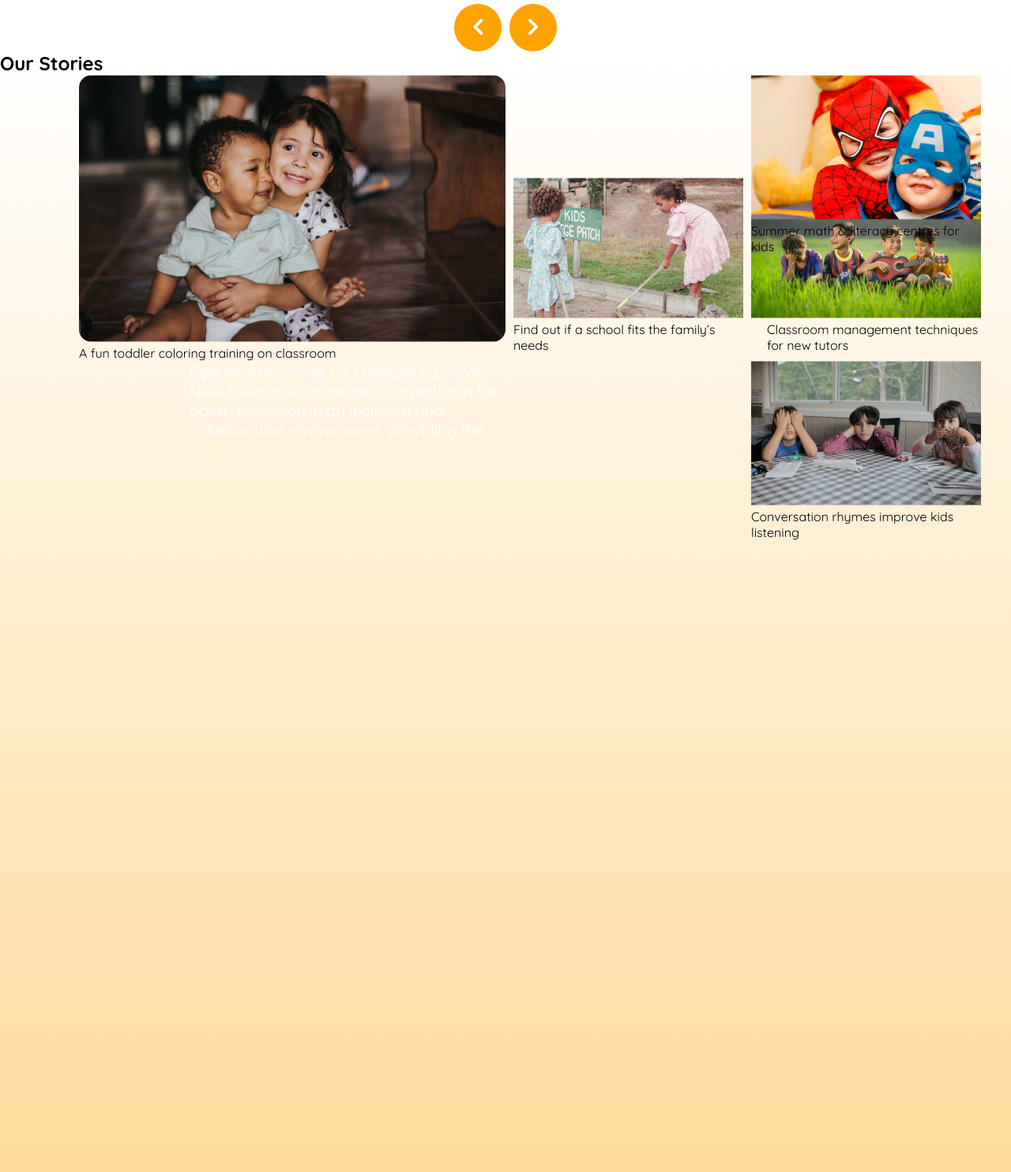
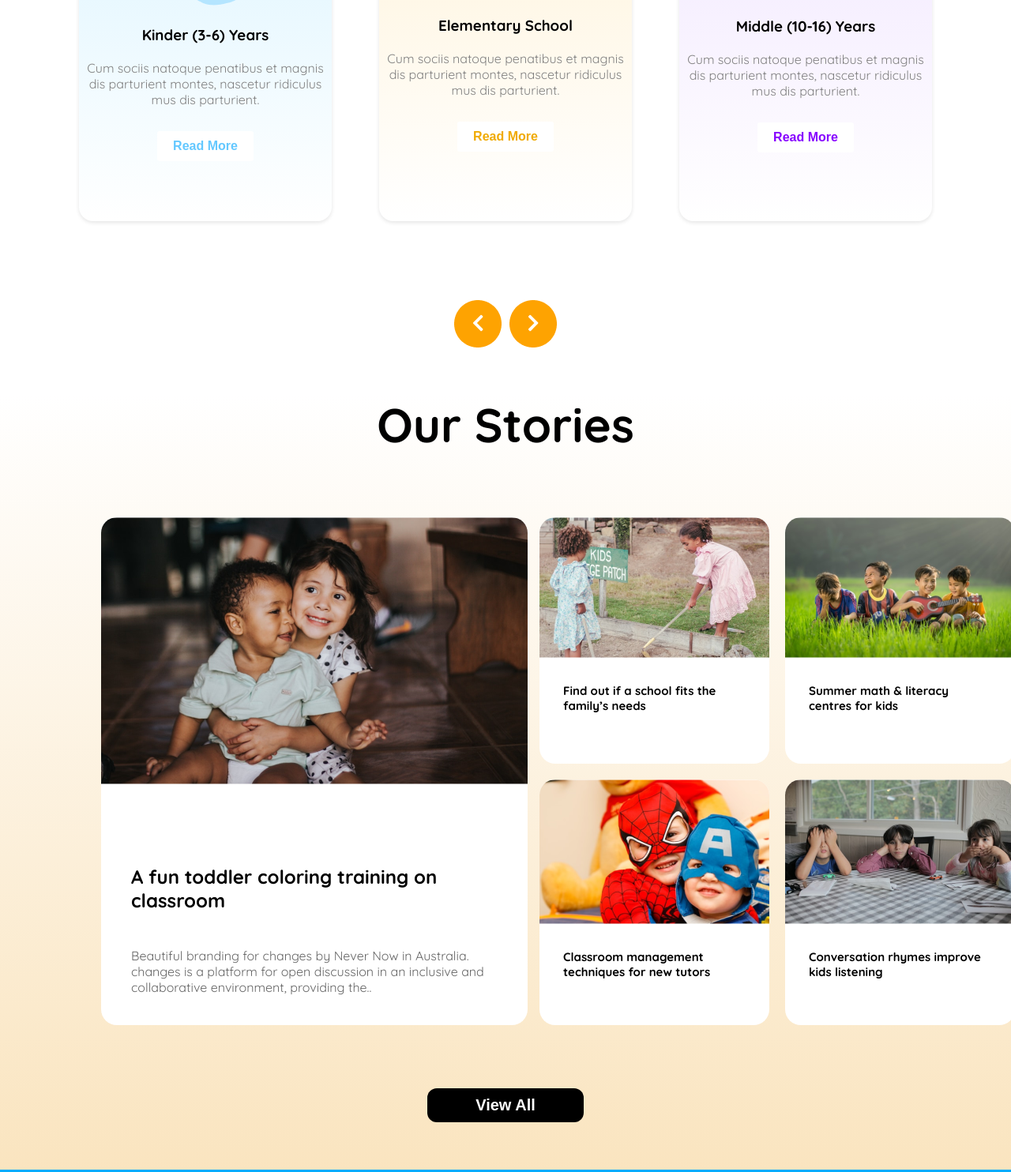
Before and after one commit to ahmadakil67/kids-school, a plain HTML site: page index.html in a window 1280 px wide. Shown: the part 1027-2511 px from the top of the page at 79% size. Drawn offline with Linux system fonts and the light colour scheme.

Commit message:
completed my project

```diff
--- a/index.html
+++ b/index.html
@@ -12,10 +12,11 @@
     <link rel="stylesheet" href="styles/stories.css">
     <link rel="stylesheet" href="styles/footer.css">
     <style>
-        *{
+        * {
             margin: 0;
             padding: 0;
         }
+
         body {
             font-family: 'Quicksand', sans-serif;
         }
@@ -51,6 +52,7 @@
     <div class="horizontal-line">
 
     </div>
+    <marquee>This web page is created for learning purpose.....</marquee>
 
     <header>
         <div>
@@ -79,24 +81,27 @@
             </div>
 
             <div class="card-container">
-                <div class="card">
+                <div id="card1" class="card">
                     <img src="assets/kinder.png" alt="Kindergarten">
                     <h3>Kinder (3-6) Years</h3>
-                  <p>Cum sociis natoque penatibus et magnis dis parturient montes, nascetur ridiculus mus dis parturient.</p>
+                    <p>Cum sociis natoque penatibus et magnis dis parturient montes, nascetur ridiculus mus dis
+                        parturient.</p>
                     <button>Read More</button>
                 </div>
 
-                <div class="card">
+                <div id="card2" class="card">
                     <img src="assets/elementary.png" alt="Elementary School">
                     <h3>Elementary School</h3>
-                  <p>Cum sociis natoque penatibus et magnis dis parturient montes, nascetur ridiculus mus dis parturient.</p>
+                    <p>Cum sociis natoque penatibus et magnis dis parturient montes, nascetur ridiculus mus dis
+                        parturient.</p>
                     <button>Read More</button>
                 </div>
 
-                <div class="card">
+                <div id="card3" class="card">
                     <img src="assets/middle.png" alt="Middle School">
                     <h3>Middle (10-16) Years</h3>
-                  <p>Cum sociis natoque penatibus et magnis dis parturient montes, nascetur ridiculus mus dis parturient.</p>
+                    <p>Cum sociis natoque penatibus et magnis dis parturient montes, nascetur ridiculus mus dis
+                        parturient.</p>
                     <button>Read More</button>
                 </div>
             </div>
@@ -110,38 +115,47 @@
 
 
         <section class="stories">
-            <div class="story-title"><h2>Our Stories</h2></div>
+            <div class="story-title">
+                <h2>Our Stories</h2>
+            </div>
 
-            <div class="grid-container">
-                <div class="div1">
-                    <img src="assets/story-1.png" alt="">
-                    <div class="title">A fun toddler coloring training on
-                        classroom</div>
-                    <p>Beautiful branding for changes by Never Now in Australia.
+            <div class="container">
+                <div class="left-image">
+                    <img src="assets/story-1.png" alt="Image 1">
+                    <div class="text">
+                        <h3>A fun toddler coloring training on
+                            classroom</h3>
+                        <p>
+                            Beautiful branding for changes by Never Now in Australia.
                             changes is a platform for open discussion in an inclusive and
-                    collaborative environment, providing the...</p>
-                </div>
-                <div class="div2">
-                    <img src="assets/story-2.png" alt="">
-                    <div class="title">Find out if a school fits the
-                        family’s needs</div>
-                </div>
-                <div class="div3">
-                    <img src="assets/story-3.png" alt="">
-                    <div class="title">Classroom management
-                        techniques for new tutors</div>
-                </div>
-                <div class="div4">
-                    <img src="assets/story-4.png" alt="">
-                    <div class="title">Summer math & literacy
-                        centres for kids</div>
-                </div>
-                <div class="div5">
-                    <img src="assets/story-5.png" alt="">
-                    <div class="title">Conversation rhymes
-                        improve kids listening</div>
+                            collaborative environment, providing the..
+                        </p>
                     </div>
                 </div>
+                <div class="right-images">
+                    <div>
+                        <img src="assets/story-2.png" alt="Image 2">
+                    <h3 class="title">Find out if a school fits the
+                        family’s needs</h3>
+                    </div>
+                    <div>
+                        <img src="assets/story-3.png" alt="Image 3">
+                    <h3 class="title">Summer math & literacy
+                        centres for kids</h3>
+                    </div>
+                    <div>
+                        <img src="assets/story-4.png" alt="Image 4">
+                    <h3 class="title">Classroom management
+                        techniques for new tutors</h3>
+                    </div>
+                    <div>
+                        <img src="assets/story-5.png" alt="Image 5">
+                    <h3 class="title">Conversation rhymes
+                        improve kids listening</h3>
+                    </div>
+                </div>
+            </div>
+            <div class="story-button"><button>View All</button></div>
         </section>
     </main>
 
@@ -149,7 +163,8 @@
         <div class="parent">
             <div class="div1">
                 <h2>Kids <br>Education</h2>
-                <p>Pizza ipsum dolor meat lovers buffalo. Deep dolor roll melted bacon Bianca pan bacon pineapple Aussie. Mayo rib sauce Hawaiian meatball.</p>
+                <p>Pizza ipsum dolor meat lovers buffalo. Deep dolor roll melted bacon Bianca pan bacon pineapple
+                    Aussie. Mayo rib sauce Hawaiian meatball.</p>
             </div>
             <div class="div2">
                 <h3>About School</h3>
@@ -169,7 +184,6 @@
                     <img src="assets/google+.png" alt="">
                 </div>
             </div>
-
         </div>
     </footer>
 </body>
--- a/styles/curriculum.css
+++ b/styles/curriculum.css
@@ -1,43 +1,65 @@
+.curriculum .title{
+  text-align: center;
+  margin-top: 60px;
+  font-size: 46px;
+}
+
 .card-container {
+
     display: flex;
     justify-content: space-between;
-
+    margin: 60px 100px 100px;
   }
 
   .card {
-    width: 30%;
-    padding: 20px;
-    border: 1px solid #ccc;
-    border-radius: 5px;
+    width: 300px;
+    height: 400px;
+    padding: 10px;
+    border-radius: 18px;
     box-shadow: 0 2px 5px rgba(0, 0, 0, 0.1);
     text-align: center;
   }
 
+  #card1{background: linear-gradient(to bottom, #DEF5FF, transparent);}
+  #card2{background: linear-gradient(to bottom, #FFF4DC, transparent);}
+  #card3{background: linear-gradient(to bottom, #F2E8FF, transparent);}
+
+
   .card img {
     max-width: 100%;
-    margin-bottom: 10px;
+    margin-bottom: 20px;
   }
 
   .card h3 {
-    margin-bottom: 5px;
+    margin-bottom: 20px;
   }
 
   .card p {
-    margin-bottom: 15px;
+    margin-bottom: 30px;
+    color: #808080;
   }
 
   .card button {
-    background-color: #007bff;
-    color: #fff;
+    background-color: white;
+    color: #64C8FF;
     border: none;
     padding: 10px 20px;
     border-radius: 3px;
     cursor: pointer;
+    font-size: 16px;
+    font-weight: bold;
+  }
+
+  #card2 button{
+    color: #F0AA00;
+  }
+
+  #card3 button{
+    color: #8700FF;
   }
 
 .button-container{
     display: flex;
     justify-content: center;
-    margin-top: 20px;
     gap: 10px;
 }
--- a/styles/footer.css
+++ b/styles/footer.css
@@ -1,11 +1,10 @@
 footer{
-    max-width: 100%;
-    height: 520px;
     background-color: #01ACFD;
     text-align: center;
     margin: 0 auto;
+    height: 520px;
+}
 
-}
 
 footer .parent {
     display: grid;
--- a/styles/header.css
+++ b/styles/header.css
@@ -21,6 +21,7 @@ header {
 }
 
 header p{
+    margin: 24px 0 24px 0;
     color: black;
     font-size: 20px;
     font-weight: 400;
--- a/styles/media.css
+++ b/styles/media.css
@@ -1,4 +1,4 @@
-@media (max-width: 768px) {
+@media (max-width: 576px) {
     .nav-left {
         position: absolute;
         left: 0;
@@ -37,7 +37,7 @@
     }
 }
 
-@media (min-width: 769px){
+@media (min-width: 576px){
     header {
         flex-direction: row-reverse;
     }
@@ -45,3 +45,52 @@
         display: none;
     }
 }
+
+@media (max-width: 576px){
+    .curriculum{
+         margin-top: 700px;  /*BIG PROBLEM */
+    }
+    .card-container {
+        display: flex;
+        flex-direction: column;
+        align-items: center;
+      }
+
+      .card {
+        grid-template-columns: 1fr;
+      }
+
+}
+
+@media (max-width: 576px) {
+    .container {
+      grid-template-columns: 1fr;
+    }
+
+    .left-image {
+      display: none;
+    }
+
+    .right-images {
+      grid-template-columns: 1fr 1fr;
+      grid-template-rows: repeat(2, 1fr);
+    }
+
+    .right-images img {
+      width: 100%; /* Make images 100% width of their container */
+      height: auto; /* Maintain aspect ratio */
+      object-fit: cover; /* Ensure images fill the container */
+    }
+  }
+
+  @media (max-width: 576px){
+    footer .parent {
+        flex-direction: column;
+        align-items: center;
+    }
+
+    footer .parent div {
+        width: 100%;
+        text-align: center;
+    }
+  }
--- a/styles/nav.css
+++ b/styles/nav.css
@@ -1,5 +1,6 @@
 @import url('https://fonts.googleapis.com/css2?family=Quicksand:wght@300..700&display=swap');
 nav {
+    margin-top: 20px;
     display: flex;
     align-items: center;
     justify-content: space-around;
--- a/styles/stories.css
+++ b/styles/stories.css
@@ -1,38 +1,80 @@
-.stories{
-    background: linear-gradient(to top, rgba(254, 163, 1, 0.5), #FFFFFF);
-}
-.grid-container {
-    display: grid;
-    grid-template-columns: repeat(5, 1fr);
-    grid-template-rows: repeat(5, 1fr);
-    grid-column-gap: 10px;
-    grid-row-gap: 10px;
+
+.story-title{
+    color: #000000;
+    font-weight: bold;
+    font-size: 40px;
+    text-align: center;
+    margin-top: 60px;
+    margin-bottom: 80px;
 }
 
-.grid-container .div1 img{
-    border-radius: 16px;
+.stories{
 
+    background: linear-gradient(to top, rgba(245, 202, 128, 0.5), #FFFFFF);
+}
+.container {
+    display: grid;
+    grid-template-columns: 1fr 4fr;
+    margin: 0 auto;
+    width: 80%;
+    column-gap: 15px;
+  }
+
+.left-image{
+    border-radius: 20px;
+    background-color: white;
 }
 
-.div1 {
-    grid-area: 1 / 1 / 3 / 2;
+.right-images {
+    display: grid;
+    grid-template-columns: repeat(2, 1fr);
+    grid-template-rows: repeat(2, 1fr);
+    gap: 20px; /* Add spacing between images */
+  }
+.right-images>div{
+    background-color: white;
+    border-radius: 20px;
 }
 
-.div2 {
-    grid-area: 1 / 2 / 2 / 3;
+.right-images img{
+    border-radius: 20px 20px 0 0;
 }
 
-.div3 {
-    grid-area: 2 / 2 / 3 / 3;
+.right-images .title{
+    padding: 28px 30px 0;
+    font-size: 15px;
+    font-weight: bold;
 }
 
-.div4 {
-    grid-area: 1 / 3 / 2 / 4;
+.left-image img{
+    border-radius: 20px 20px 0 0;
+}
+.left-image h3{
+    margin-top: 60px;
+    font-size: 24px;
+    font-weight: bold;
+}
+.left-image p{
+    color: #666666;
+    margin-top: 45px;
 }
 
-.div5 {
-    grid-area: 2 / 3 / 3 / 4;
+.left-image .text{
+    padding: 38px;
 }
-.grid-container {
-    margin-left: 100px;
+
+.story-button{
+    margin-top: 80px;
+    text-align: center;
+}
+
+  .story-button button{
+    color: white;
+    background-color: #000000;
+    border: none;
+    padding: 10px 61px;
+    border-radius: 12px;
+    font-size: 20px;
+    font-weight: bold;
+    margin-bottom: 60px;
   }
```
Also changed, not shown: 1 other file. Lines whose indentation alone changed are shown as unchanged.
